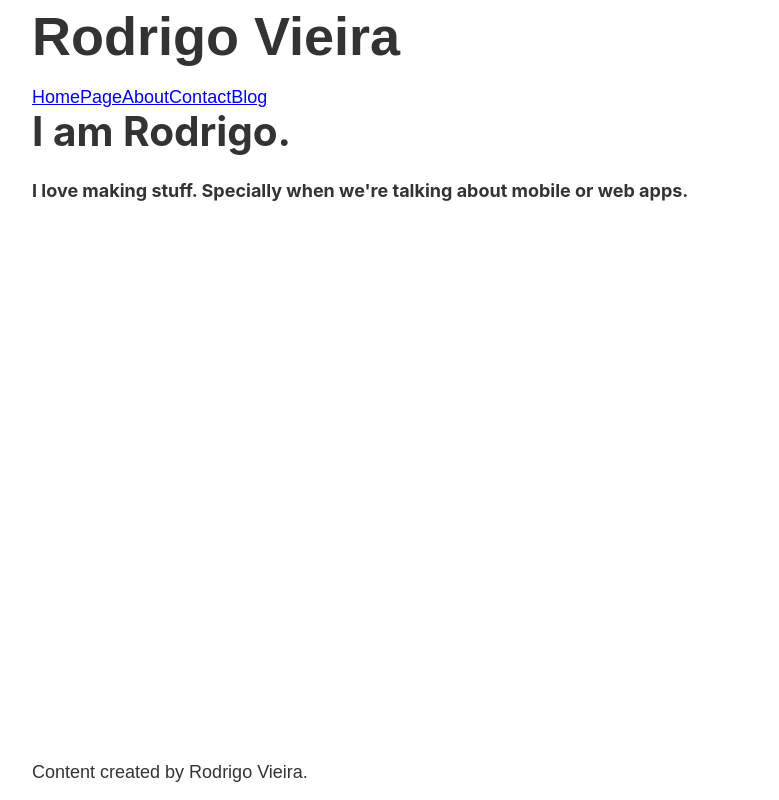
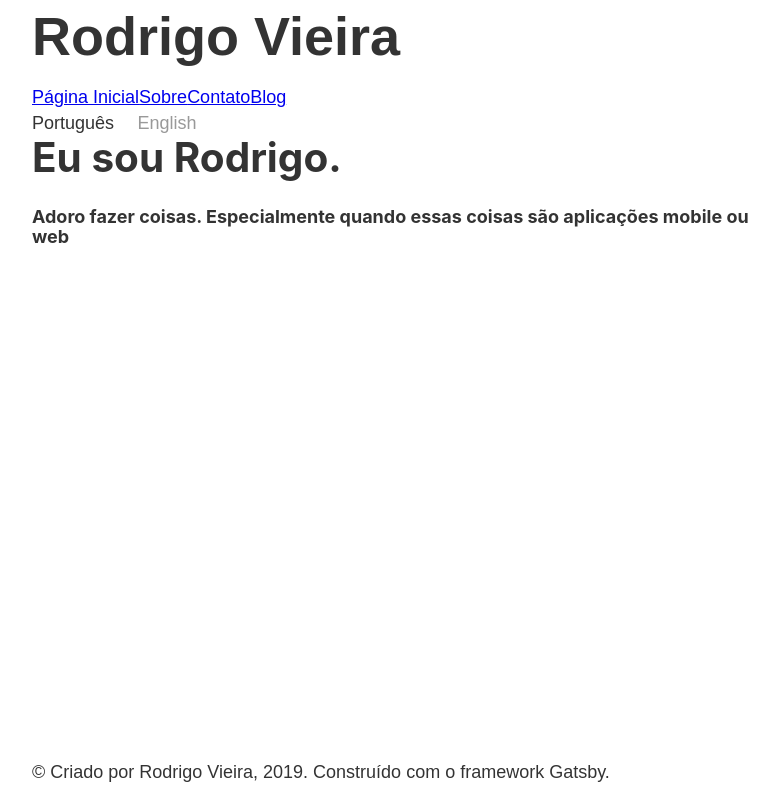
Before and after one commit to rodriigovieira/personal-site, a Gatsby site: page /about in a window 1280 px wide. Shown: the whole page, without its empty margins (233-1012 px from the left). Built offline with nearby package versions, Linux system fonts and the light colour scheme; Gatsby itself is replaced by a stand-in of ours.

Commit message:
Enabling portuguese support and Redux

```diff
--- /dev/null
+++ b/gatsby-browser.js
@@ -0,0 +1,2 @@
+import wrapWithProvider from "./wrap-with-provider"
+export const wrapRootElement = wrapWithProvider
--- a/gatsby-config.js
+++ b/gatsby-config.js
@@ -1,3 +1,7 @@
+require("dotenv").config({
+  path: `.env.${process.env.NODE_ENV}`,
+})
+
 module.exports = {
   siteMetadata: {
     title: "Rodrigo Vieira",
@@ -8,28 +12,6 @@ module.exports = {
     `gatsby-plugin-sass`,
     `gatsby-plugin-netlify`,
     {
-      resolve: `gatsby-source-filesystem`,
-      options: {
-        name: `posts`,
-        path: `${__dirname}/src/posts/`,
-      },
-    },
-    {
-      resolve: `gatsby-transformer-remark`,
-      options: {
-        // CommonMark mode (default: true)
-        commonmark: true,
-        // Footnotes mode (default: true)
-        footnotes: true,
-        // Pedantic mode (default: true)
-        pedantic: true,
-        // GitHub Flavored Markdown mode (default: true)
-        gfm: true,
-        // Plugins configs
-        plugins: [],
-      },
-    },
-    {
       resolve: `gatsby-source-contentful`,
       options: {
         spaceId: process.env.CONTENTFUL_SPACE_ID,
--- /dev/null
+++ b/gatsby-ssr.js
@@ -0,0 +1,2 @@
+import wrapWithProvider from "./wrap-with-provider"
+export const wrapRootElement = wrapWithProvider
--- a/src/components/Footer.js
+++ b/src/components/Footer.js
@@ -1,20 +1,14 @@
 import React from "react"
-import { graphql, useStaticQuery } from "gatsby"
+import { useSelector } from "react-redux"
+
+import getLanguages from "../utils/language"
 
 const Footer = () => {
-  const {
-    site: { siteMetadata: { author } },
-  } = useStaticQuery(graphql`
-    query {
-      site {
-        siteMetadata {
-          author
-        }
-      }
-    }
-  `)
+  const language = useSelector(({ language }) => language)
 
-  return <span>Content created by {author}.</span>
+  const text = getLanguages(language)
+
+  return <span>{text.footer.text}</span>
 }
 
 export default Footer
--- a/src/components/Header.js
+++ b/src/components/Header.js
@@ -1,9 +1,25 @@
 import React from "react"
 import { Link, useStaticQuery, graphql } from "gatsby"
+import { useSelector, useDispatch } from "react-redux"
 
 import headerStyles from "./Header.module.scss"
 
+import getLanguages from "../utils/language"
+
 const Footer = () => {
+  const language = useSelector(({ language }) => language)
+  const dispatch = useDispatch()
+
+  const text = getLanguages(language)
+
+  const handleEnglish = () => {
+    dispatch({ type: "SET_ENGLISH" })
+  }
+
+  const handlePortuguese = () => {
+    dispatch({ type: "SET_PORTUGUESE" })
+  }
+
   const {
     site: {
       siteMetadata: { title },
@@ -30,29 +46,50 @@ const Footer = () => {
           activeClassName={headerStyles.navItemActive}
           to="/"
         >
-          HomePage
+          {text.header.homepage}
         </Link>
         <Link
           className={headerStyles.navItem}
           activeClassName={headerStyles.navItemActive}
           to="/about"
         >
-          About
+          {text.header.about}
         </Link>
         <Link
           className={headerStyles.navItem}
           activeClassName={headerStyles.navItemActive}
           to="/contact"
         >
-          Contact
+          {text.header.contact}
         </Link>
         <Link
           className={headerStyles.navItem}
           activeClassName={headerStyles.navItemActive}
           to="/blog"
         >
-          Blog
+          {text.header.blog}
         </Link>
+
+        <div className={headerStyles.languagesContainer}>
+          <span
+            onClick={handlePortuguese}
+            className={headerStyles.languageItem}
+            style={{
+              color: language === "pt" && "#333333",
+            }}
+          >
+            Português
+          </span>
+          <span
+            onClick={handleEnglish}
+            className={headerStyles.languageItem}
+            style={{
+              color: language === "en" && "#333333",
+            }}
+          >
+            English
+          </span>
+        </div>
       </div>
     </div>
   )
--- a/src/components/Header.module.scss
+++ b/src/components/Header.module.scss
@@ -7,10 +7,26 @@
   font-weight: bold;
 }
 
+.languagesContainer {
+  margin-left: auto;
+}
+
+.languageItem {
+  color: #999999;
+  margin-right: 1.3rem;
+  text-decoration: none;
+  cursor: pointer;
+
+  &:hover {
+    color: #666666;
+  }
+}
+
 .nav-container {
   display: flex;
   flex-direction: row;
   margin-bottom: 5%;
+  width: 100%;
 }
 
 .nav-item {
--- a/src/pages/about.js
+++ b/src/pages/about.js
@@ -1,16 +1,20 @@
 import React from "react"
+import { useSelector } from "react-redux"
 
 import Layout from "../components/Layout"
 
+import getLanguages from "../utils/language"
+
 const AboutPage = () => {
+  const language = useSelector(({ language }) => language)
+
+  const text = getLanguages(language)
+
   return (
     <Layout>
-      <h1>I am Rodrigo.</h1>
+      <h1>{text.about.title}</h1>
 
-      <h4>
-        I love making stuff. Specially when we're talking about mobile or web
-        apps.
-      </h4>
+      <h4>{text.about.subtitle}</h4>
     </Layout>
   )
 }
--- /dev/null
+++ b/src/redux/createStore.js
@@ -0,0 +1,18 @@
+import { createStore as reduxCreateStore } from "redux"
+
+const initialState = { language: "pt" }
+
+const reducer = (state = initialState, action) => {
+  switch (action.type) {
+    case "SET_ENGLISH":
+      return { ...state, language: "en" }
+    case "SET_PORTUGUESE":
+      return { ...state, language: "pt" }
+    default:
+      return state
+  }
+}
+
+const createStore = () => reduxCreateStore(reducer)
+
+export default createStore
--- /dev/null
+++ b/src/utils/language.js
@@ -0,0 +1,93 @@
+const textLabelsEn = {
+  index: {
+    title: "Rodrigo Vieira",
+    subtitle: "I make web and mobile apps.",
+  },
+
+  contact: {
+    title: "Say hello to me!",
+    subtitle:
+      "If you for some reason wish to talk with me, I'd adore to be delighted with your message.",
+    paragraph: "Shoot me at rodriigovieira@gmail.com!",
+  },
+
+  blog: {
+    title: "My Blog",
+    subtitle: "You can find all the stuff I adore to talk about here.",
+  },
+
+  about: {
+    title: "I am Rodrigo.",
+    subtitle:
+      "I love making stuff. Specially when we're talking about mobile or webapps.",
+  },
+
+  page404: {
+    title: "Not found",
+    subtitle: "Ergh.... There's nothing here.",
+  },
+
+  footer: {
+    text:
+      "© Created by Rodrigo Vieira, 2019. Website built with the Gatsby framework.",
+  },
+
+  header: {
+    homepage: "Home Page",
+    about: "About",
+    contact: "Contact",
+    blog: "Blog",
+  },
+}
+
+const textLabelsPt = {
+  index: {
+    title: "Rodrigo Vieira",
+    subtitle: "Eu faço aplicações mobile e web.",
+  },
+
+  contact: {
+    title: "Diga oi para mim!",
+    subtitle:
+      "Se você deseja entrar em contato comigo, é o meu maior prazer ser digno do seu contato.",
+    paragraph: "Meu e-mail é: rodriigovieira@gmail.com!",
+  },
+
+  blog: {
+    title: "Meu Blog",
+    subtitle:
+      "Você pode encontrar todas as coisas que eu adoro falar sobre aqui.",
+  },
+
+  about: {
+    title: "Eu sou Rodrigo.",
+    subtitle:
+      "Adoro fazer coisas. Especialmente quando essas coisas são aplicações mobile ou web",
+  },
+
+  page404: {
+    title: "Não encontrado",
+    subtitle: "Então... não há nada aqui.",
+  },
+
+  footer: {
+    text:
+      "© Criado por Rodrigo Vieira, 2019. Construído com o framework Gatsby.",
+  },
+
+  header: {
+    homepage: "Página Inicial",
+    about: "Sobre",
+    contact: "Contato",
+    blog: "Blog",
+  },
+}
+
+const getLanguageObject = lang => {
+  if (lang === "en") return textLabelsEn
+  else if (lang === "pt") return textLabelsPt
+
+  return textLabelsPt
+}
+
+export default getLanguageObject
--- /dev/null
+++ b/wrap-with-provider.js
@@ -0,0 +1,11 @@
+import React from "react"
+import { Provider } from "react-redux"
+
+import createStore from "./src/redux/createStore"
+
+// eslint-disable-next-line react/display-name,react/prop-types
+export default ({ element }) => {
+  const store = createStore()
+
+  return <Provider store={store}>{element}</Provider>
+}
```
Also changed, not shown: package.json (+4 -3 lines), src/pages/404.js (+18 -8 lines), src/pages/blog.js (+9 -2 lines), src/pages/contact.js (+10 -6 lines), src/pages/index.js (+10 -3 lines), src/posts/native.md (deleted, +0 -6 lines), 2 other files.
